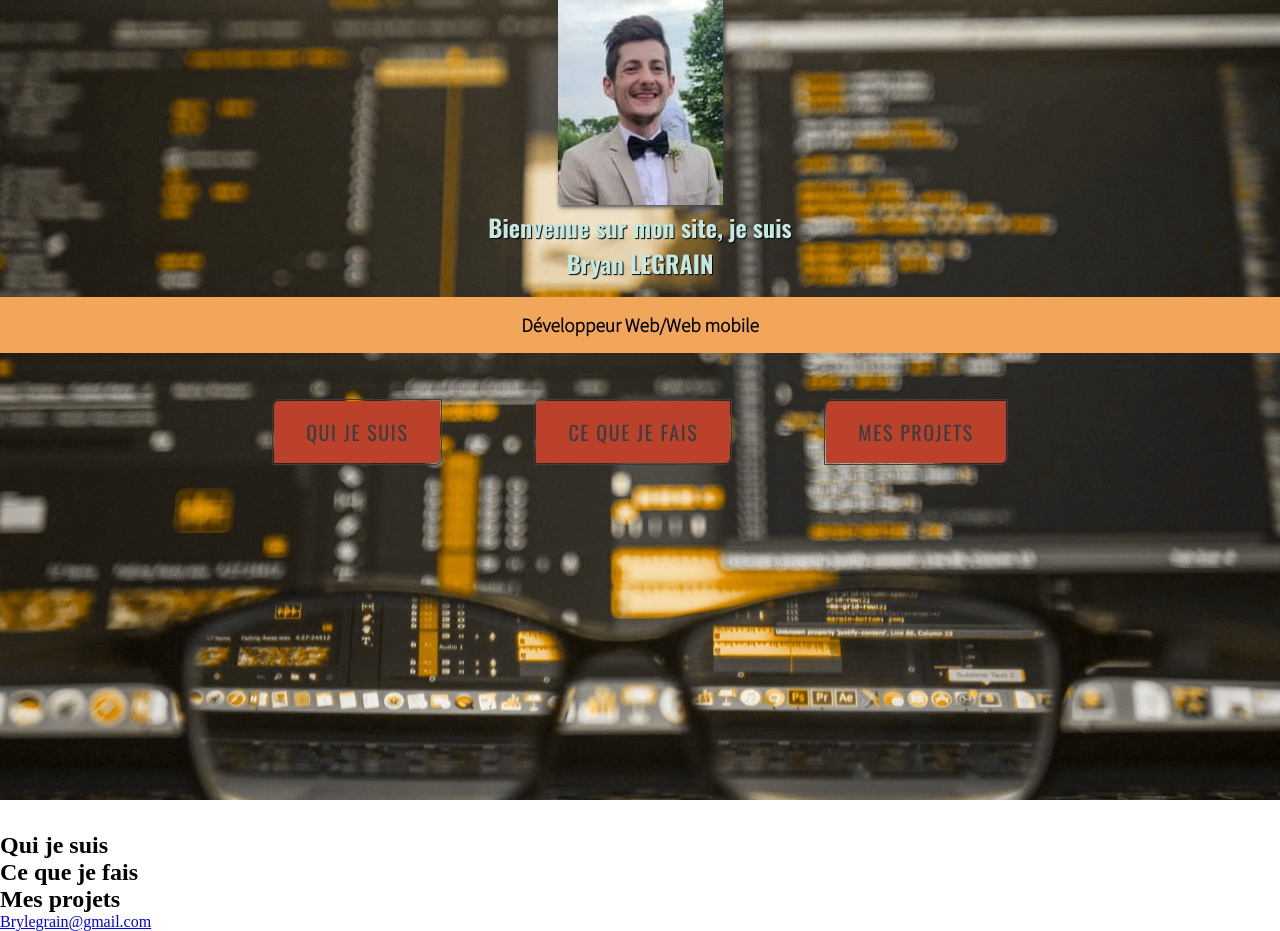
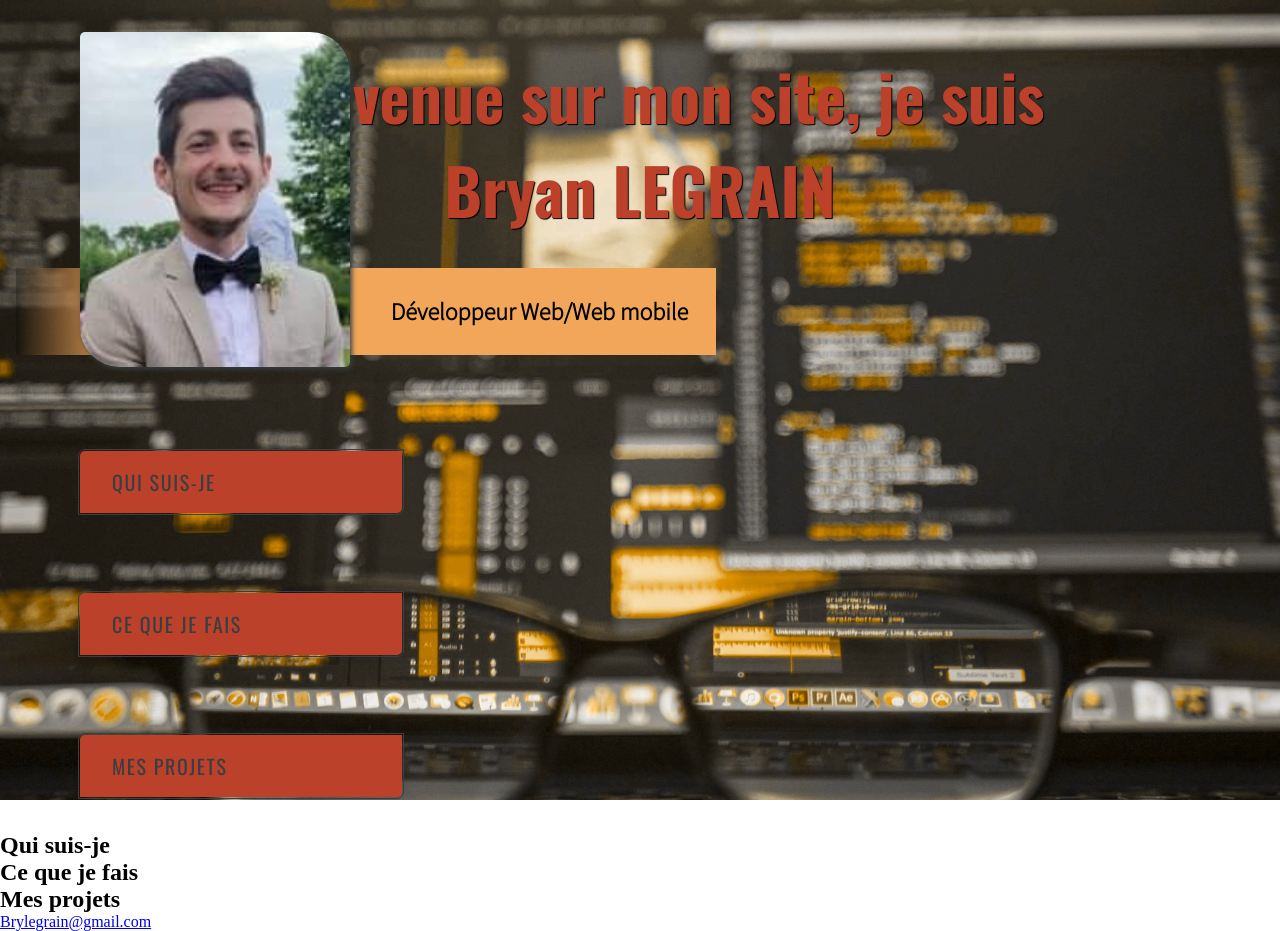
Before and after one commit to BryanLeg/MySite, a PHP site: page / in a window 1280 px wide. Run offline with PHP 8.4, Linux system fonts and the light colour scheme.

Commit message:
end banner

```diff
--- a/index.html
+++ b/index.html
@@ -18,6 +18,7 @@
       <section class="banner">
         <div class="main">
           <img
+            width="270px"
             class="picture"
             src="./images/Me.JPG"
             alt="Photo de Bryan LEGRAIN"
@@ -27,25 +28,26 @@
           </h1>
           <p class="subtitle">Développeur Web/Web mobile</p>
         </div>
+
         <div class="buttons">
-          <a class="btn-banner" href="#aboutBe">Qui je suis</a>
-          <a class="btn-banner" href="#aboutDo">Ce que je fais</a>
-          <a class="btn-banner" href="#projects">Mes projets</a>
+          <a class="btn-banner btnBe" href="#aboutBe">Qui suis-je</a>
+          <a class="btn-banner btnDo" href="#aboutDo">Ce que je fais</a>
+          <a class="btn-banner btn" href="#projects">Mes projets</a>
         </div>
       </section>
 
       <!-- end banner -->
     </header>
 
-    <section class="aboutBe" name="aboutBe">
-      <h1 class="title-aboutBe">Qui je suis</h1>
+    <section class="aboutBe" id="aboutBe">
+      <h1 class="title-aboutBe">Qui suis-je</h1>
     </section>
 
-    <section class="aboutDo">
+    <section class="aboutDo" id="aboutDo">
       <h1 class="title-aboutDo">Ce que je fais</h1>
     </section>
 
-    <section class="projects">
+    <section class="projects" id="projects">
       <h1 class="title-projects">Mes projets</h1>
     </section>
 
--- a/style.css
+++ b/style.css
@@ -29,24 +29,31 @@ header {
 .banner {
   display: flex;
   flex-direction: column;
+  align-items: flex-start;
 }
 
 .main {
+  display: flex;
   font-family: var(--secondaryFont);
   text-align: center;
-  left: 40%;
-  top: 30%;
+  justify-content: left;
+  margin-top: 2rem;
+  flex-direction: column;
+  width: 100%;
 }
 
 .title {
+  display: flex;
   font-family: var(--primaryFont);
   text-shadow: 1px 1px 1px black;
-  color: var(--quinaryColor);
+  color: var(--terciaryColor);
   animation-name: slideLeft;
   animation-duration: 2s;
   animation-iteration-count: 1;
   animation-timing-function: ease-in-out;
-  margin-bottom: 1rem;
+  margin: 1rem;
+  justify-content: center;
+  font-size: 4rem;
 }
 
 @keyframes slideLeft {
@@ -65,38 +72,27 @@ header {
 }
 
 .subtitle {
-  padding: 1rem;
-  font-size: 1.2rem;
+  display: flex;
+  padding: 1.75rem;
+  font-size: 1.5rem;
   font-weight: 700;
-  background: var(--quaternaryColor);
+  background: linear-gradient(
+    to left,
+    var(--quaternaryColor) 85%,
+    rgba(0, 0, 0, 0.24)
+  );
+  width: 700px;
+  justify-content: end;
+  margin: 1rem;
 }
 
 .picture {
   box-shadow: 2px 2px 5px var(--secondaryColor);
-  animation: slideRight;
-  animation-duration: 2s;
-  animation-iteration-count: 1;
-  animation-timing-function: ease-in-out;
-}
-
-@keyframes slideRight {
-  0% {
-    display: none;
-  }
-  10% {
-    transform: translate(-200%);
-  }
-  50% {
-    transform: translate(50%);
-  }
-  75% {
-    transform: translate(-30%);
-  }
-}
-
-.buttons {
-  display: flex;
-  justify-content: center;
+  border-radius: 40px;
+  position: absolute;
+  left: 5rem;
+  border-top-left-radius: 5px;
+  border-bottom-right-radius: 5px;
 }
 
 .btn-banner {
@@ -107,12 +103,13 @@ header {
   text-decoration: none;
   background: var(--terciaryColor);
   color: var(--secondaryColor);
-  padding: 1rem 2rem;
-  margin: 3rem;
+  padding: 1rem 10rem 1rem 2rem;
+  margin: 5rem;
   text-transform: uppercase;
   font-size: 1.25rem;
   outline: 1px solid var(--secondaryColor);
   outline-offset: 1px;
+  display: flex;
 }
 
 .btn-banner:hover {
```
